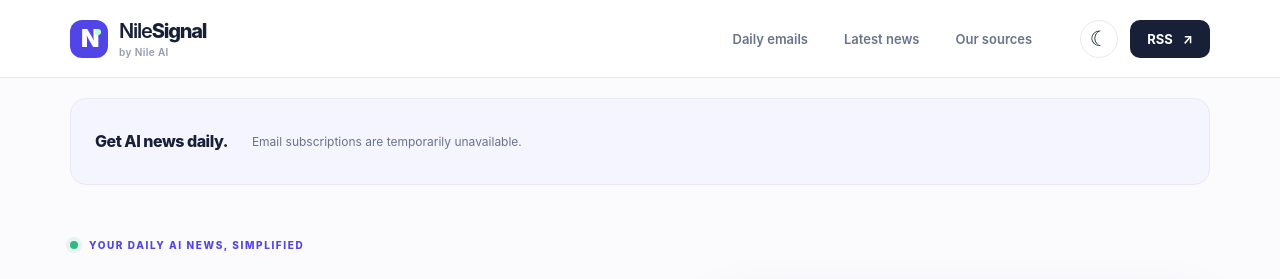
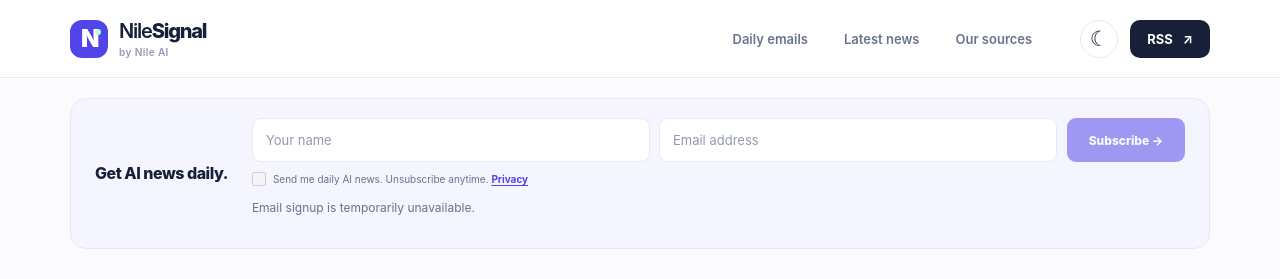
Before and after one commit to tytuso/news, a Next.js app: page / in a window 1280 px wide. Shown: the top 279 px of the page. Built offline with nearby package versions, Linux system fonts and the light colour scheme; no server answers.

Commit message:
Keep minimalist signup fields visible but disabled until email provider is ready

```diff
--- a/app/newsletter-signup.tsx
+++ b/app/newsletter-signup.tsx
@@ -38,17 +38,17 @@ export default function NewsletterSignup({ enabled }: { enabled: boolean }) {
       <div className="newsletterCompact">
         <h2 className="newsletterCompactTitle" id="newsletter-title">Get AI news daily.</h2>
         <div className="newsletterCompactContent">
-          {enabled ? (
+          <>
             <form className="newsletterForm" onSubmit={subscribe}>
               <div className="newsletterFields">
                 <input id="nl-name" name="name" type="text" autoComplete="given-name"
-                  aria-label="Your name" placeholder="Your name" value={name}
+                  aria-label="Your name" placeholder="Your name" value={name} disabled={!enabled}
                   maxLength={80} minLength={2} required onChange={(event) => setName(event.target.value)} />
                 <input id="nl-email" name="email" type="email" autoComplete="email"
-                  aria-label="Email address" placeholder="Email address" value={email}
+                  aria-label="Email address" placeholder="Email address" value={email} disabled={!enabled}
                   maxLength={254} required onChange={(event) => setEmail(event.target.value)} />
               </div>
-              <button className="newsletterSubscribe" type="submit" disabled={busy || !consent}>
+              <button className="newsletterSubscribe" type="submit" disabled={!enabled || busy || !consent}>
                 {busy ? "Sending…" : "Subscribe →"}
               </button>
               <div className="newsletterHoneypot" aria-hidden="true">
@@ -56,12 +56,13 @@ export default function NewsletterSignup({ enabled }: { enabled: boolean }) {
                 <input id="nl-company" name="company" type="text" autoComplete="off" tabIndex={-1} />
               </div>
               <label className="newsletterConsent">
-                <input type="checkbox" checked={consent} onChange={(event) => setConsent(event.target.checked)} required />
+                <input type="checkbox" checked={consent} disabled={!enabled} onChange={(event) => setConsent(event.target.checked)} required />
                 <span>Send me daily AI news. Unsubscribe anytime. <a href="/privacy" onClick={(event) => event.stopPropagation()}>Privacy</a></span>
               </label>
               {message ? <p role="status" className={message.ok ? "newsletterStatus ok" : "newsletterStatus error"}>{message.text}</p> : null}
             </form>
-          ) : <p className="newsletterUnavailable">Email subscriptions are temporarily unavailable.</p>}
+            {!enabled ? <p className="newsletterUnavailable" role="status">Email signup is temporarily unavailable.</p> : null}
+          </>
         </div>
       </div>
     </section>
```
